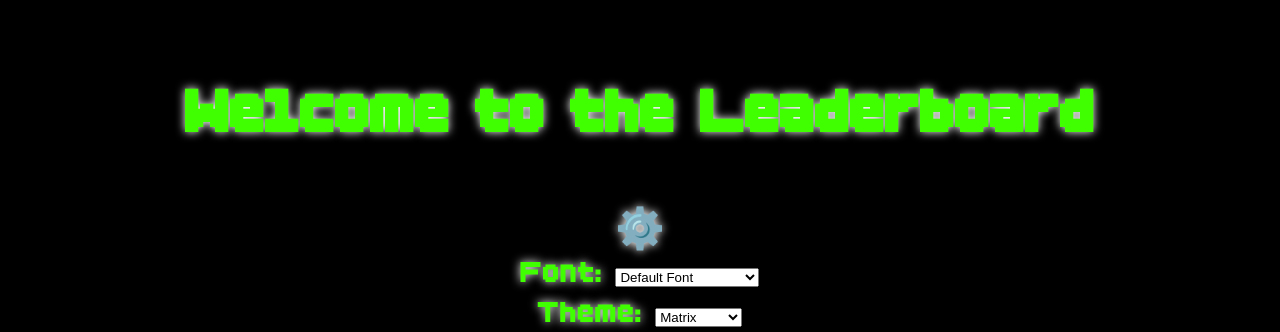
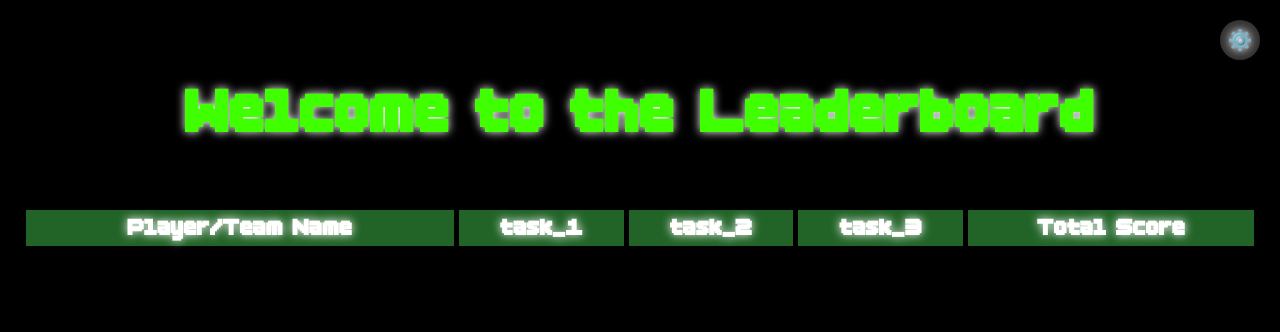
Before and after one commit to eternity336/Leaderboard, a Flask app: page / in a window 1280 px wide. Shown: the top 332 px of the page. Run offline with Flask 3, Linux system fonts and the light colour scheme; lists and menus that the app fills with data are empty.

Commit message:
fix: add missing font and theme sidebar with dropdown functionality
Co-authored-by: aider (ollama_chat/qwen3-coder) <aider@aider.chat>

```diff
--- a/static/styles/styles.css
+++ b/static/styles/styles.css
@@ -62,6 +62,87 @@ table.showplayerstable thead th {
   text-align: center;
 }
 
+/* Sidebar Font Selector */
+.font-sidebar {
+  position: fixed;
+  top: 20px;
+  right: 20px;
+  z-index: 1000;
+  display: flex;
+  flex-direction: column;
+  align-items: flex-end;
+}
+
+.font-toggle {
+  width: 40px;
+  height: 40px;
+  border-radius: 50%;
+  display: flex;
+  align-items: center;
+  justify-content: center;
+  cursor: pointer;
+  font-size: 20px;
+  box-shadow: 0 2px 5px rgba(0,0,0,0.2);
+  transition: all 0.3s ease;
+  margin-bottom: 15px;
+  background-color: #333;
+  color: white;
+}
+
+.font-toggle:hover {
+  background-color: #b0b8b1;
+  transform: scale(1.1);
+}
+
+.font-dropdown,
+.theme-dropdown {
+  position: absolute;
+  top: 0;
+  right: 45px;
+  background-color: #333;
+  padding: 10px;
+  border-radius: 5px;
+  box-shadow: 0 2px 10px rgba(0,0,0,0.3);
+  opacity: 0;
+  visibility: hidden;
+  transform: translateY(-10px);
+  transition: all 0.3s ease;
+  width: 200px;
+  margin-bottom: 10px;
+  z-index: 1001;
+  display: block;
+}
+
+.theme-dropdown {
+  top: 60px;
+}
+
+.font-sidebar:hover .font-dropdown,
+.font-sidebar:hover .theme-dropdown {
+  opacity: 1;
+  visibility: visible;
+  transform: translateY(0);
+}
+
+.font-dropdown label,
+.theme-dropdown label {
+  color: white;
+  font-weight: bold;
+  margin-right: 10px;
+  display: block;
+  margin-bottom: 5px;
+}
+
+.font-dropdown select,
+.theme-dropdown select {
+  width: 100%;
+  padding: 8px;
+  border-radius: 4px;
+  border: 1px solid #ccc;
+  font-size: 14px;
+  background-color: white;
+}
+
 /* Matrix Theme (Default) */
 .matrix-theme {
   background-color: #000000;
@@ -101,7 +182,7 @@ table.showplayerstable thead th {
 .cyberpunk-theme {
   background-color: #000000;
   color: #ff00ff;
-  text-shadow: 0 0 5px #bb5ca284;
+  text-shadow: 0 0 5px #ffffff;
 }
 
 .cyberpunk-theme .showplayerstable {
```
